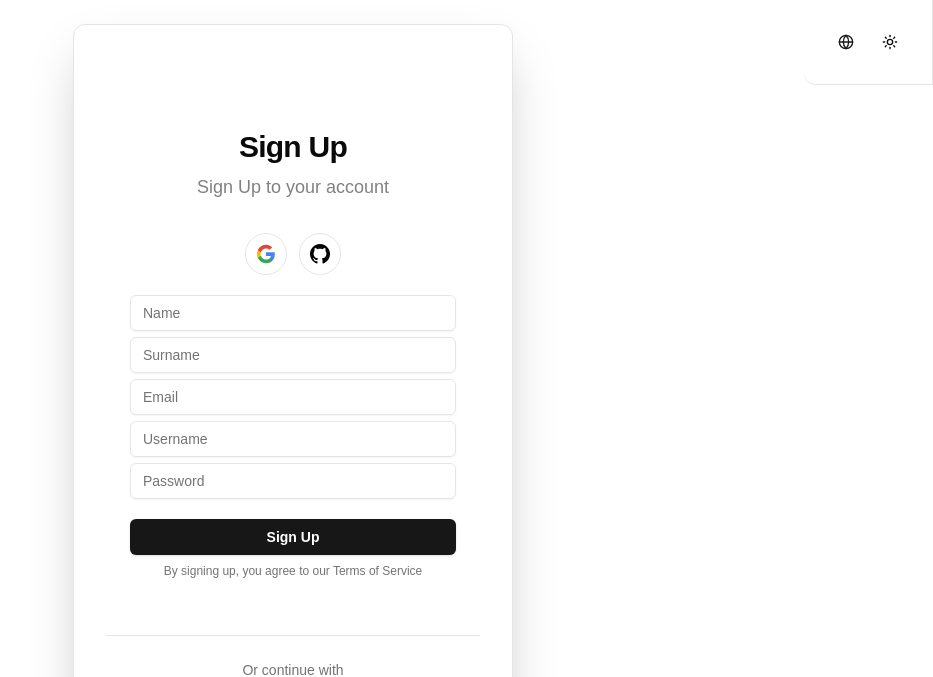
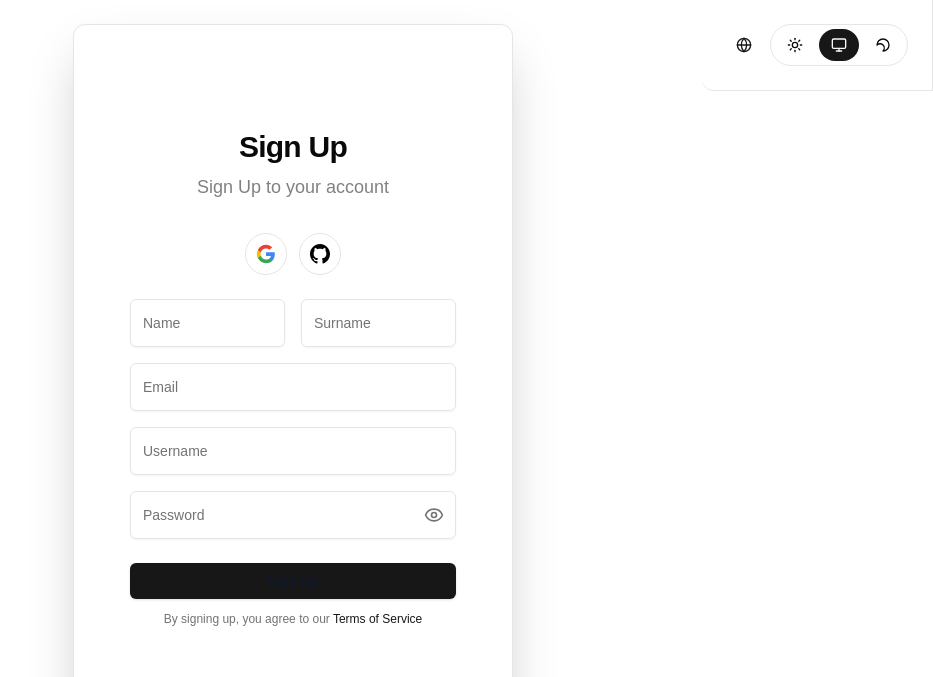
Before and after one commit to AayusBhat26/workify, a Next.js app: page /en/sign-up in a window 1280 px wide. Shown: the top 677 px of the page, without its empty margins (347-1280 px from the left). Built offline with nearby package versions, Linux system fonts and the light colour scheme; no server answers.

Commit message:
fixed something

```diff
--- a/app/[locale]/layout.tsx
+++ b/app/[locale]/layout.tsx
@@ -41,8 +41,7 @@ export default async function RootLayout({
         <NextIntlClientProvider
           locale={locale}
           messages={messages}
-          timeZone="Asia/Kolkata" // Set appropriate timezone
-        >
+          timeZone="Kolkata"        >
           <AuthProvider>
             <ThemeProvider
               attribute="class"
--- a/components/auth/SignUpContent.tsx
+++ b/components/auth/SignUpContent.tsx
@@ -8,7 +8,7 @@ import {
   FormItem,
   FormMessage,
 } from "../ui/form";
-import { signUpSchema } from "@/schema/signUpSchema"; // Ensure this schema is updated
+import { signUpSchema } from "@/schema/signUpSchema";
 import { zodResolver } from "@hookform/resolvers/zod";
 import { ProviderSignInButtons } from "./ProviderSignInButtons";
 import { Input } from "../ui/input";
@@ -20,7 +20,8 @@ import { toast, useToast } from "@/hooks/use-toast";
 import { useRouter } from "next/navigation";
 import { signIn } from "next-auth/react";
 import { LoadingState } from "../ui/loadingState";
-
+import { Eye, EyeOff } from "lucide-react";
+import {motion} from "framer-motion";
 export const SignUpContent = () => {
   const form = useForm<signUpSchema>({
     resolver: zodResolver(signUpSchema),
@@ -28,12 +29,13 @@ export const SignUpContent = () => {
       email: "",
       password: "",
       username: "",
-      name: "", // Add default value for name
-      surname: "", // Add default value for surname
+      name: "",
+      surname: "",
     },
   });
   const [isLoading, setIsLoading] = useState(false);
-  const {} = useToast();
+  const [showPassword, setShowPassword] = useState(false);
+  const { toast } = useToast();
   const router = useRouter();
   const t = useTranslations("AUTH");
   const m = useTranslations("MESSAGES");
@@ -48,8 +50,9 @@ export const SignUpContent = () => {
           "Content-Type": "application/json",
         },
       });
-      if (!res.ok)
-        throw new Error("Something went wrong _ api_call_signup_content");
+
+      if (!res.ok) throw new Error("Something went wrong _ api_call_signup_content");
+
       const signUpInfo = await res.json();
 
       if (res.status >= 200 && res.status <= 205) {
@@ -67,14 +70,11 @@ export const SignUpContent = () => {
         throw new Error(signUpInfo);
       }
     } catch (error) {
-      console.log(error);
-
       let errMessage = m("ERRORS.DEFAULT");
       if (typeof error === "string") {
         errMessage = error;
       } else if (error instanceof Error) {
         errMessage = error.message;
-        console.log(errMessage);
       }
       toast({
         title: errMessage,
@@ -87,36 +87,68 @@ export const SignUpContent = () => {
   return (
     <CardContent>
       <Form {...form}>
-        <form className="space-y-5" onSubmit={form.handleSubmit(onSubmit)}>
+        <motion.form
+          className="space-y-6"
+          onSubmit={form.handleSubmit(onSubmit)}
+          initial="hidden"
+          animate="visible"
+
+        >
+          <motion.div >
             <ProviderSignInButtons disabled={isLoading} onLoading={setIsLoading} />
-          <div className="space-y-1.5">
-            {/* Name Field */}
+          </motion.div>
+
+          <div className="space-y-4">
+            {/* Name and Surname Row */}
+            <motion.div
+              className="grid md:grid-cols-2 gap-4"
+
+            >
               <FormField
                 control={form.control}
                 name="name"
                 render={({ field }) => (
                   <FormItem>
                     <FormControl>
-                    <Input placeholder={t("NAME")} {...field} />
+                      <motion.div
+
+                      >
+                        <Input
+                          placeholder={t("NAME")}
+                          {...field}
+                          className="h-12 dark:bg-gray-900 dark:border-gray-800 dark:text-white dark:placeholder:text-gray-400"
+
+                        />
+                      </motion.div>
                     </FormControl>
-                  <FormMessage />
+                    <FormMessage className="dark:text-red-400" />
                   </FormItem>
                 )}
               />
 
-            {/* Surname Field */}
               <FormField
                 control={form.control}
                 name="surname"
                 render={({ field }) => (
                   <FormItem>
                     <FormControl>
-                    <Input placeholder={t("SURNAME")} {...field} />
+                      <motion.div
+
+                        transition={{ delay: 0.2 }}
+                      >
+                        <Input
+                          placeholder={t("SURNAME")}
+                          {...field}
+                          className="h-12 dark:bg-gray-900 dark:border-gray-800 dark:text-white dark:placeholder:text-gray-400"
+
+                        />
+                      </motion.div>
                     </FormControl>
-                  <FormMessage />
+                    <FormMessage className="dark:text-red-400" />
                   </FormItem>
                 )}
               />
+            </motion.div>
 
             {/* Email Field */}
             <FormField
@@ -125,9 +157,19 @@ export const SignUpContent = () => {
               render={({ field }) => (
                 <FormItem>
                   <FormControl>
-                    <Input placeholder={t("EMAIL")} {...field} />
+                    <motion.div
+
+                      transition={{ delay: 0.3 }}
+                    >
+                      <Input
+                        placeholder={t("EMAIL")}
+                        {...field}
+                        className="h-12 dark:bg-gray-900 dark:border-gray-800 dark:text-white dark:placeholder:text-gray-400"
+
+                      />
+                    </motion.div>
                   </FormControl>
-                  <FormMessage />
+                  <FormMessage className="dark:text-red-400" />
                 </FormItem>
               )}
             />
@@ -139,9 +181,19 @@ export const SignUpContent = () => {
               render={({ field }) => (
                 <FormItem>
                   <FormControl>
-                    <Input placeholder={t("USERNAME")} {...field} />
+                    <motion.div
+
+                      transition={{ delay: 0.4 }}
+                    >
+                      <Input
+                        placeholder={t("USERNAME")}
+                        {...field}
+                        className="h-12 dark:bg-gray-900 dark:border-gray-800 dark:text-white dark:placeholder:text-gray-400"
+
+                      />
+                    </motion.div>
                   </FormControl>
-                  <FormMessage />
+                  <FormMessage className="dark:text-red-400" />
                 </FormItem>
               )}
             />
@@ -153,37 +205,77 @@ export const SignUpContent = () => {
               render={({ field }) => (
                 <FormItem>
                   <FormControl>
+                    <motion.div
+
+                    >
+                      <div className="relative">
                         <Input
-                      type="password"
+                          type={showPassword ? "text" : "password"}
                           placeholder={t("PASSWORD")}
                           {...field}
+                          className="pr-10 h-12 dark:bg-gray-900 dark:border-gray-800 dark:text-white dark:placeholder:text-gray-400"
                         />
+                        <motion.button
+                          type="button"
+                          onClick={() => setShowPassword(!showPassword)}
+                          className="absolute right-3 top-1/2 -translate-y-1/2 text-muted-foreground hover:text-foreground dark:text-gray-400 dark:hover:text-gray-200 transition-colors"
+                          aria-label={showPassword ? t("SIGN_IN.HIDE_PASSWORD") : t("SHOW_PASSWORD")}
+                          whileHover={{ scale: 1.1 }}
+                          whileTap={{ scale: 0.9 }}
+                        >
+                          {showPassword ? (
+                            <EyeOff className="h-5 w-5" />
+                          ) : (
+                            <Eye className="h-5 w-5" />
+                          )}
+                        </motion.button>
+                      </div>
+                    </motion.div>
                   </FormControl>
-                  <FormMessage />
+                  <FormMessage className="dark:text-red-400" />
                 </FormItem>
               )}
             />
           </div>
-          <div className="space-y-2">
+
+          <motion.div
+            className="space-y-3"
+
+            transition={{ delay: 0.6 }}
+          >
             <Button
               disabled={isLoading}
-              className="w-full font-bold text-white"
+              className="w-full font-bold text-gray-900 bg-primary hover:bg-primary/90 dark:bg-gradient-to-r dark:from-gray-900 dark:to-gray-800 dark:text-white dark:hover:from-gray-800 dark:hover:to-gray-700"
               type="submit"
+              asChild
+            >
+              <motion.div
+
               >
                 {isLoading ? (
                   <LoadingState loadingText={m("PENDING.LOADING")} />
                 ) : (
                   t("SIGN_UP.SUBMIT_BUTTON")
                 )}
+              </motion.div>
             </Button>
-            <p className="text-xs text-center text-muted-foreground">
+
+            <motion.p
+              className="text-xs text-center text-muted-foreground dark:text-gray-400"
+              initial={{ opacity: 0 }}
+              animate={{ opacity: 1 }}
+              transition={{ delay: 0.7 }}
+            >
               {t("SIGN_UP.TERMS.FIRST")}{" "}
-              <Link className="hover:underline" href={"/"}>
+              <Link
+                href="/"
+                className="text-primary hover:underline dark:text-primary-400"
+              >
                 {t("SIGN_UP.TERMS.SECOND")}
               </Link>
-            </p>
-          </div>
-        </form>
+            </motion.p>
+          </motion.div>
+        </motion.form>
       </Form>
     </CardContent>
   );
--- a/components/switchers/ThemeSwitcher.tsx
+++ b/components/switchers/ThemeSwitcher.tsx
@@ -1,81 +1,57 @@
+// components/switchers/ThemeSwitcher.tsx
 "use client";
-
-import {
-  DropdownMenu,
-  DropdownMenuContent,
-  DropdownMenuItem,
-  DropdownMenuTrigger
-} from "@radix-ui/react-dropdown-menu";
+import { useTheme } from "next-themes";
 import { Button } from "../ui/button";
 import { Moon, Sun, Monitor } from "lucide-react";
-import { useTheme } from "next-themes";
-import { cn } from "@/lib/utils"; // Ensure you have a cn utility or use classnames
+import { motion } from "framer-motion";
 
 export const ThemeSwitcher = () => {
   const { theme, setTheme } = useTheme();
 
   return (
-        <DropdownMenu>
-            <DropdownMenuTrigger asChild>
+    <div className="flex items-center gap-1 p-1 rounded-full bg-card dark:bg-card-dark border border-border">
       <Button
+        size="sm"
         variant="ghost"
-                    size="icon"
-                    className="relative hover:bg-accent/50 transition-colors"
+        onClick={() => setTheme("light")}
+        className={`rounded-full ${
+          theme === 'light' ? 'bg-primary text-primary-foreground' : 'text-foreground'
+        }`}
       >
-                    <Sun className={cn(
-                        "h-[1.2rem] w-[1.2rem] absolute transition-all",
-                        theme === "dark" ? "rotate-90 scale-0" : "rotate-0 scale-100"
-                    )} />
-                    <Moon className={cn(
-                        "h-[1.2rem] w-[1.2rem] absolute transition-all",
-                        theme === "dark" ? "rotate-0 scale-100" : "-rotate-90 scale-0"
-                    )} />
-                    <span className="sr-only">Toggle theme</span>
-                </Button>
-            </DropdownMenuTrigger>
-            <DropdownMenuContent
-                align="end"
-                className={cn(
-                    "min-w-[120px] rounded-md border bg-background p-1 shadow-lg",
-                    "data-[state=open]:animate-in data-[state=closed]:animate-out",
-                    "data-[state=closed]:fade-out-0 data-[state=open]:fade-in-0",
-                    "data-[state=closed]:zoom-out-95 data-[state=open]:zoom-in-95"
-                )}
-            >
-                <DropdownMenuItem
-                    onClick={() => setTheme("light")}
-                    className={cn(
-                        "flex items-center gap-2 p-2 text-sm rounded-sm cursor-pointer",
-                        "hover:bg-accent focus:bg-accent outline-none transition-colors",
-                        theme === "light" && "bg-accent/50 font-medium"
-                    )}
+        <motion.div
+          animate={{ rotate: theme === 'light' ? 0 : 180 }}
+          transition={{ type: 'spring', stiffness: 300 }}
         >
           <Sun className="h-4 w-4" />
-                    Light
-                </DropdownMenuItem>
-                <DropdownMenuItem
+        </motion.div>
+      </Button>
+
+      <Button
+        size="sm"
+        variant="ghost"
+        onClick={() => setTheme("system")}
+        className={`rounded-full ${
+          theme === 'system' ? 'bg-primary text-primary-foreground' : 'text-foreground'
+        }`}
+      >
+        <Monitor className="h-4 w-4" />
+      </Button>
+
+      <Button
+        size="sm"
+        variant="ghost"
         onClick={() => setTheme("dark")}
-                    className={cn(
-                        "flex items-center gap-2 p-2 text-sm rounded-sm cursor-pointer",
-                        "hover:bg-accent focus:bg-accent outline-none transition-colors",
-                        theme === "dark" && "bg-accent/50 font-medium"
-                    )}
+        className={`rounded-full ${
+          theme === 'dark' ? 'bg-primary text-primary-foreground' : 'text-foreground'
+        }`}
+      >
+        <motion.div
+          animate={{ rotate: theme === 'dark' ? 0 : 180 }}
+          transition={{ type: 'spring', stiffness: 300 }}
         >
           <Moon className="h-4 w-4" />
-                    Dark
-                </DropdownMenuItem>
-                <DropdownMenuItem
-                    onClick={() => setTheme("system")}
-                    className={cn(
-                        "flex items-center gap-2 p-2 text-sm rounded-sm cursor-pointer",
-                        "hover:bg-accent focus:bg-accent outline-none transition-colors",
-                        theme === "system" && "bg-accent/50 font-medium"
-                    )}
-                >
-                    <Monitor className="h-4 w-4" />
-                    System
-                </DropdownMenuItem>
-            </DropdownMenuContent>
-        </DropdownMenu>
+        </motion.div>
+      </Button>
+    </div>
   );
 };
--- a/package.json
+++ b/package.json
@@ -10,6 +10,7 @@
   },
   "dependencies": {
     "@auth/prisma-adapter": "^2.7.4",
+    "@babylonjs/core": "^7.45.0",
     "@hookform/resolvers": "^3.10.0",
     "@prisma/client": "^6.2.1",
     "@radix-ui/react-dropdown-menu": "^2.1.5",
@@ -28,6 +29,7 @@
     "next-intl": "^3.26.3",
     "next-themes": "^0.4.4",
     "react": "^19.0.0",
+    "react-babylonjs": "^3.2.2",
     "react-dom": "^19.0.0",
     "react-hook-form": "^7.54.2",
     "react-icons": "^5.4.0",
```
Also changed, not shown: app/[locale]/page.tsx (+12 -12 lines), 1 other file (tests, documents, lock files or other folders). Lines whose indentation alone changed are shown as unchanged.
